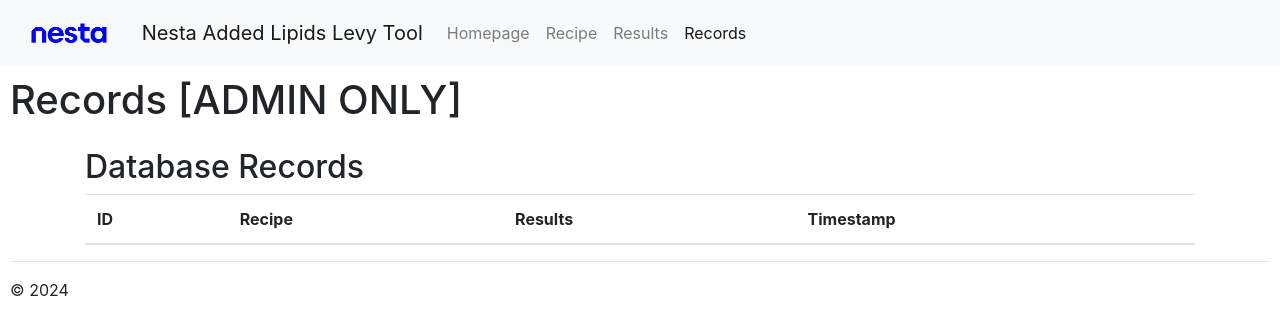
After one commit to BiggestChris/Added-Lipids-Levy-Tool, a Flask app: page /records in a window 1280 px wide. The commit adds this page. Shown: the top 335 px of the page. Run offline with Flask 3, Linux system fonts and the light colour scheme; lists and menus that the app fills with data are empty.

Commit message:
Records access
New page to access all records made

```diff
--- a/app.py
+++ b/app.py
@@ -76,6 +76,12 @@ def results():
             return render_template("results.html", recipe='No recipe entered yet', results='No results generated yet')
 
 
+@app.route("/records", methods=['GET', 'POST'])
+def records():
+    records = ChatHistory.query.all()
+    return render_template("records.html", records=records)
+
+
 if __name__ == "__main__":
     port = int(os.environ.get('PORT', 5000))  # Default to 5000 if PORT is not set
     app.run(host='0.0.0.0', port=port)
--- a/templates/layout.html
+++ b/templates/layout.html
@@ -56,14 +56,12 @@
                             {% endif %}
                         </a>
                     </li>
-                    <!--
-                    <li class="nav-item {% if request.path == '/results' %}active{% endif %}">
-                        <a class="nav-link" href="/results">Results
-                            {% if request.path == '/results' %}<span class="sr-only">(current)</span>
+                    <li class="nav-item {% if request.path == '/records' %}active{% endif %}">
+                        <a class="nav-link" href="/records">Records
+                            {% if request.path == '/records' %}<span class="sr-only">(current)</span>
                             {% endif %}
                         </a>
                     </li>
-                    -->
                 </ul>
             </div>
 
--- /dev/null
+++ b/templates/records.html
@@ -0,0 +1,35 @@
+{% extends "layout.html" %}
+{% block title %}
+    Records [ADMIN ONLY]
+{% endblock %}
+{% block content %}
+
+    <h1>Records [ADMIN ONLY]</h1>
+
+    <div class="container mt-4">
+        <h2>Database Records</h2>
+        <table class="table table-striped">
+            <thead>
+                <tr>
+                    <th>ID</th>
+                    <th>Recipe</th>
+                    <th>Results</th>
+                    <th>Timestamp</th>
+                    <!-- Add more columns as needed -->
+                </tr>
+            </thead>
+            <tbody>
+                {% for record in records %}
+                <tr>
+                    <td>{{ record.id }}</td>
+                    <td>{{ record.prompt }}</td>
+                    <td>{{ record.response }}</td>
+                    <td>{{ record.timestamp }}</td>
+                    <!-- Add more columns as needed -->
+                </tr>
+                {% endfor %}
+            </tbody>
+        </table>
+    </div>
+
+{% endblock %}
```
Also changed, not shown: example_recipes/recipe_4.txt (added, +47 -0 lines).
